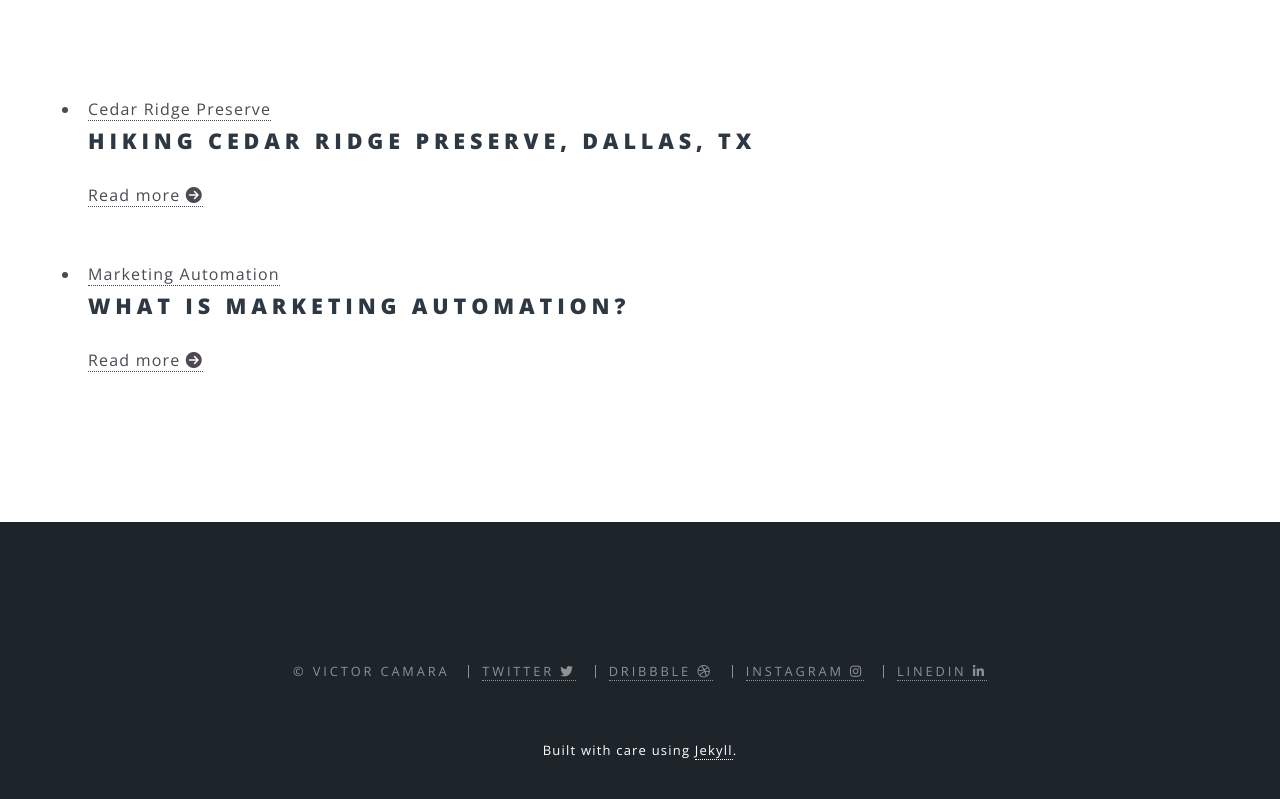
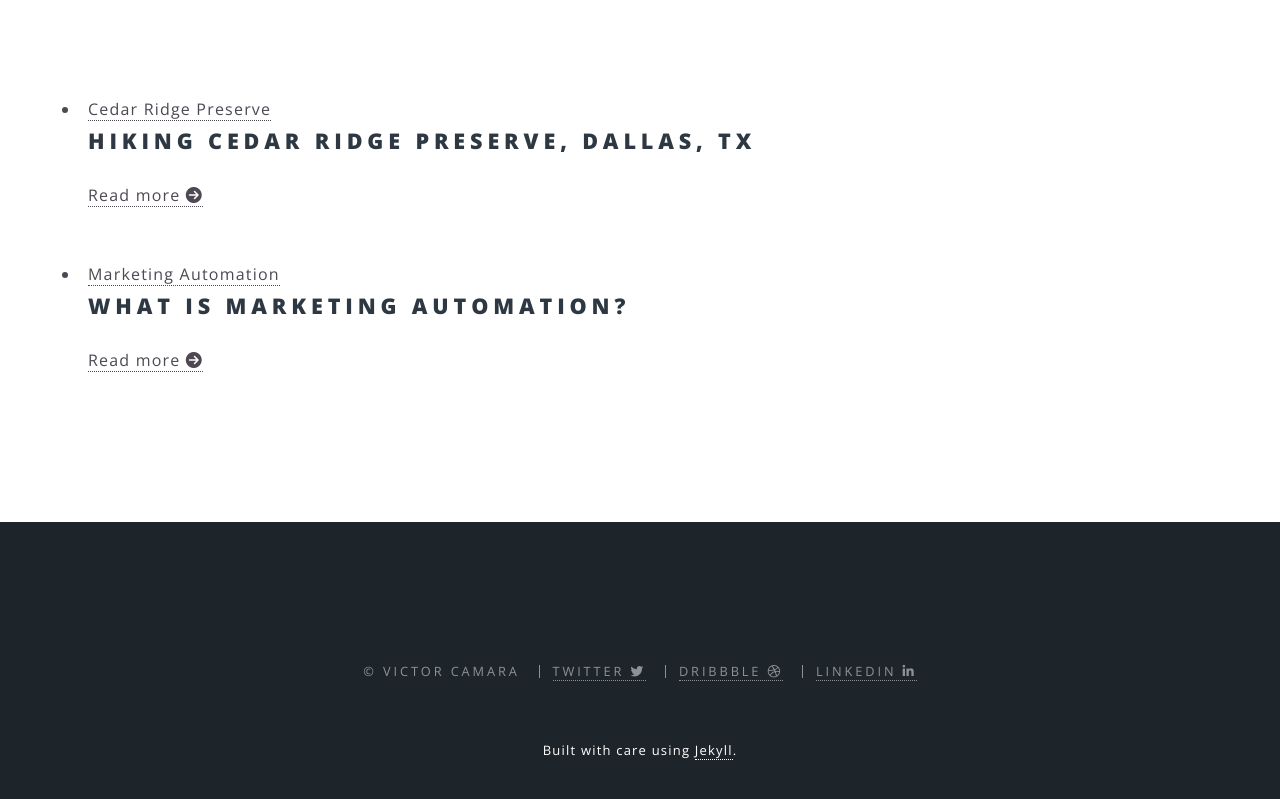
Before and after one commit to victorcamara/victorcamara.com, a Jekyll site: the page built from blog.md, in a window 1280 px wide and 1181 px high. Shown: the part 353-1152 px from the top of the window. Built offline with Jekyll 4.4.1, drawn with Linux system fonts in a browser that asks for light colours; nearby versions of some CDN libraries.

Commit message:
Update footer.html

```diff
--- a/_includes/footer.html
+++ b/_includes/footer.html
@@ -7,8 +7,7 @@
 		<li>&copy; Victor Camara</li>
 		<li><a href="https://twitter.com/victorcamara" target="_blank">Twitter <i class="fa fa-twitter"></i></a></li>
 		<li><a href="https://dribbble.com/victorcamara" target="_blank">Dribbble <i class="fa fa-dribbble"></i></a></li>
-		<li><a href="https://www.instagram.com/victorcamara23/" target="_blank">Instagram <i class="fa fa-instagram"></i></a></li>
-    <li><a href="https://www.linkedin.com/in/victorcamara/" target="_blank">LinedIn <i class="fa fa-linkedin"></i></a></li>
+    <li><a href="https://www.linkedin.com/in/victorcamara/" target="_blank">LinkedIn <i class="fa fa-linkedin"></i></a></li>
 	</ul>
 	<br /><font size="2">Built with care using <a href="https://jekyllrb.com">Jekyll</a>.</font>
 </footer>
```
